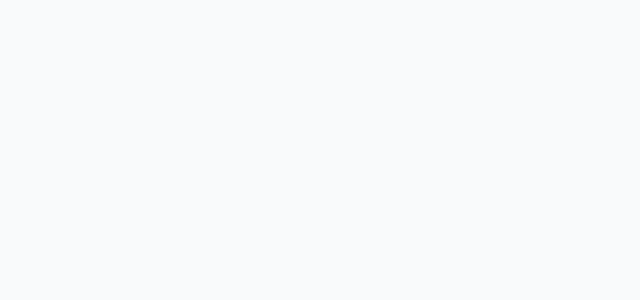
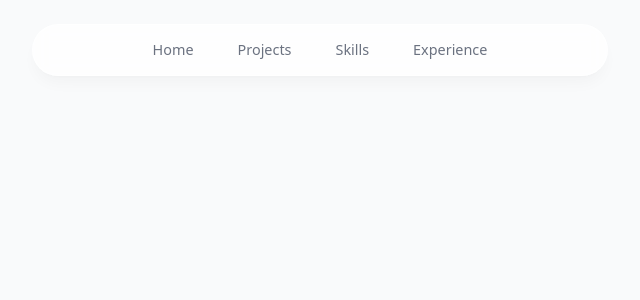
Before and after one commit to kkkwp/portfolio, a Next.js app: page / in a window 1280 px wide. Shown: the top 300 px of the page, without its empty margins (320-960 px from the left). Built offline with nearby package versions, Linux system fonts and the light colour scheme.

Commit message:
feat: header 구현

```diff
--- /dev/null
+++ b/src/app/_components/Header.tsx
@@ -0,0 +1,38 @@
+'use client'
+
+import React from 'react'
+import Link from 'next/link'
+import { motion } from 'framer-motion'
+import { links } from '@/app/lib/data'
+
+export default function Header() {
+  return (
+    <header className="relative z-[999]">
+      <motion.div
+        className="fixed left-1/2 top-0 h-[4.5rem] w-full rounded-none border border-white border-opacity-40 bg-white bg-opacity-80 shadow-lg shadow-black/[0.03] backdrop-blur-[0.5rem] sm:top-6 sm:h-[3.25rem] sm:w-[36rem] sm:rounded-full"
+        initial={{ y: -100, x: '-50%', opacity: 0 }}
+        animate={{ y: 0, x: '-50%', opacity: 1 }}
+      ></motion.div>
+
+      <nav className="fixed left-1/2 top-[0.15rem] flex h-12 -translate-x-1/2 py-2 sm:top-[1.7rem] sm:h-[initial] sm:py-0">
+        <ul className="flex w-[22rem] flex-wrap items-center justify-center gap-y-1 text-[0.9rem] font-medium text-gray-500 sm:w-[initial] sm:flex-nowrap sm:gap-5">
+          {links.map((link) => (
+            <motion.li
+              className="relative flex h-3/4 items-center justify-center"
+              key={link.hash}
+              initial={{ y: -100, opacity: 0 }}
+              animate={{ y: 0, opacity: 1 }}
+            >
+              <Link
+                className="flex w-full items-center justify-center p-3 transition hover:text-gray-950"
+                href={link.hash}
+              >
+                {link.name}
+              </Link>
+            </motion.li>
+          ))}
+        </ul>
+      </nav>
+    </header>
+  )
+}
--- /dev/null
+++ b/src/app/lib/data.ts
@@ -0,0 +1,6 @@
+export const links = [
+  { name: 'Home', hash: '#home' },
+  { name: 'Projects', hash: '#projects' },
+  { name: 'Skills', hash: '#skills' },
+  { name: 'Experience', hash: '#experience' },
+] as const
--- a/src/app/page.tsx
+++ b/src/app/page.tsx
@@ -1,3 +1,9 @@
+import Header from '@/app/_components/Header'
+
 export default function Home() {
-  return <main className=""></main>
+  return (
+    <>
+      <Header />
+    </>
+  )
 }
```
